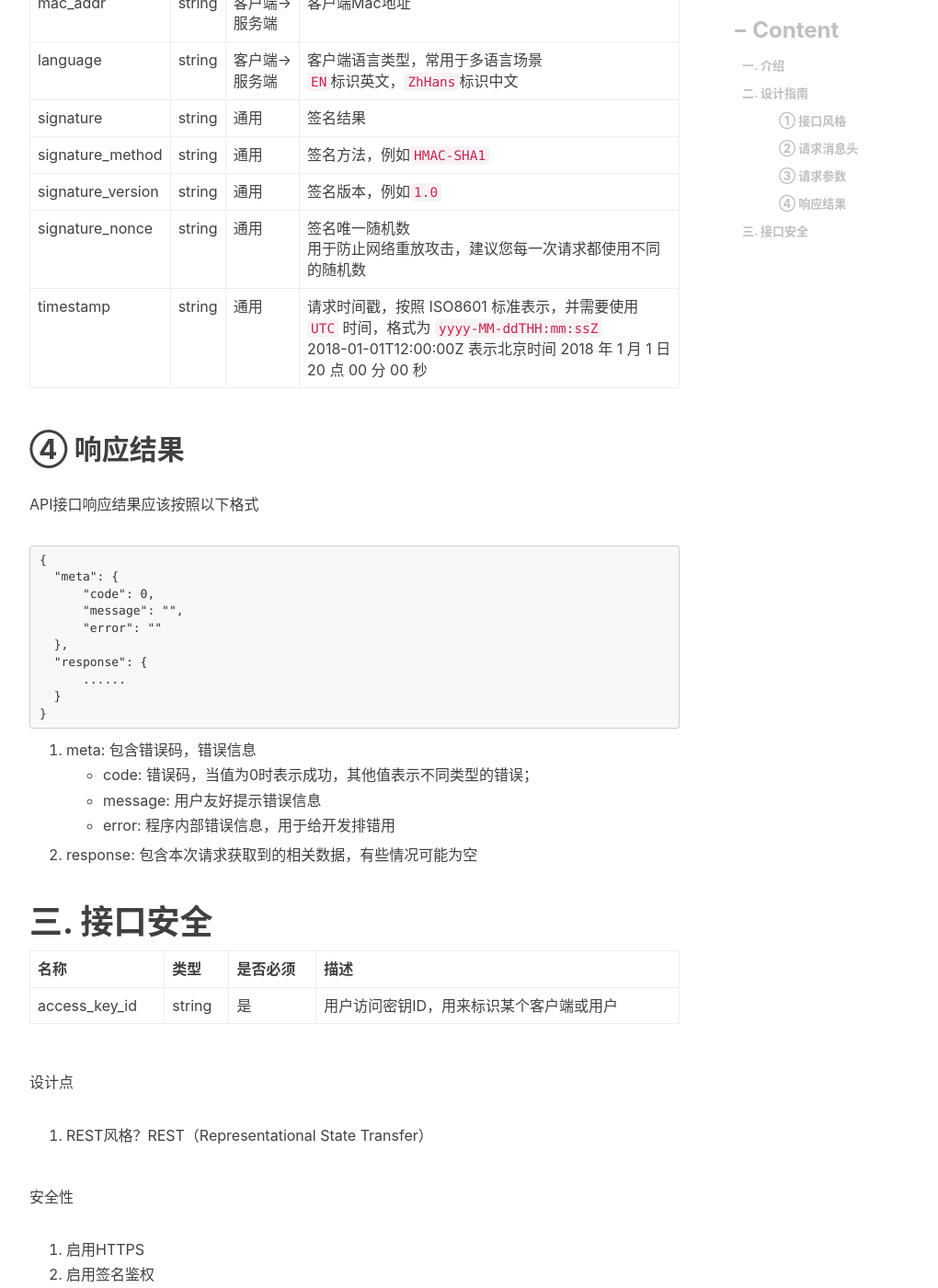
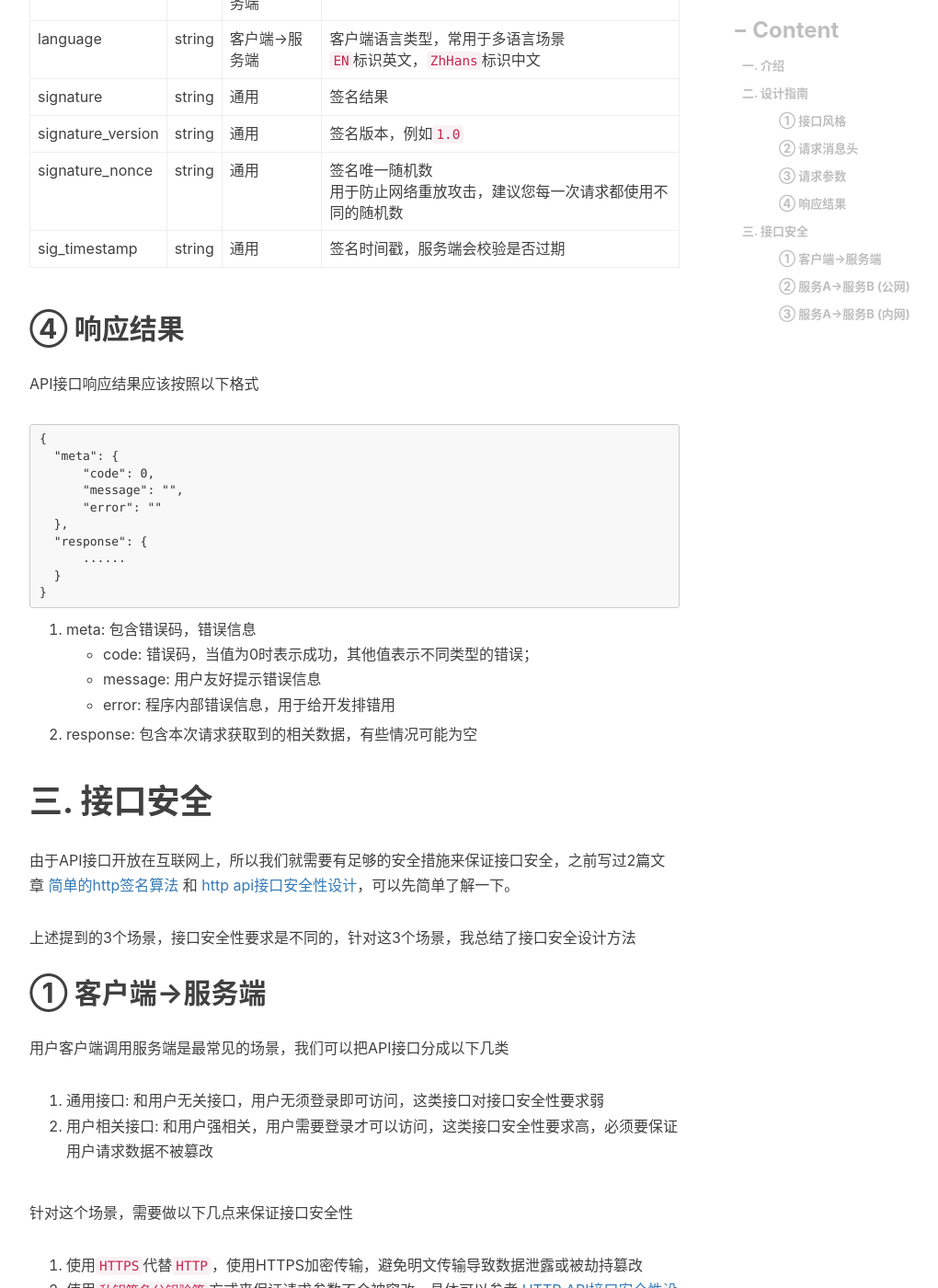
Before and after one commit to engru/chenguolin.github.io, a Jekyll site: the page built from _posts/2017-07-27-【HTTP API-3】HTTP API接口设计指南.md, in a window 1280 px wide and 1400 px high, scrolled down 2546 px. Shown: the whole window at 92% size, without its empty margins (233-1253 px from the left). Built offline with Jekyll 4.4.1, drawn with Linux system fonts in a browser that asks for light colours; nearby versions of some CDN libraries; comment, search, counter and statistics services are not loaded; some of the changed text lies outside the part shown.

Commit message:
Update 2017-07-27-【HTTP API-3】HTTP API接口设计指南.md

```diff
--- a/_posts/2017-07-27-【HTTP API-3】HTTP API接口设计指南.md
+++ b/_posts/2017-07-27-【HTTP API-3】HTTP API接口设计指南.md
@@ -11,9 +11,9 @@ tags:          #标签
 
 常用于以下3个场景
 
-1. 客户端(Android/iOS/Web)通过公网使用`HTTPS`请求服务API接口做数据交互
-2. 服务通过公网使用`HTTPS`请求另外一个服务API接口做数据交互
-3. 服务通过内网使用`HTTP`请求另外一个服务API接口做数据交互
+1. `客户端->服务端`: 客户端(Android/iOS/Web)通过公网使用`HTTPS`请求服务API接口做数据交互
+2. `服务A->服务B (公网)`: 服务通过公网使用`HTTPS`请求另外一个服务API接口做数据交互
+3. `服务A->服务B (内网)`:服务通过内网使用`HTTP`请求另外一个服务API接口做数据交互
 
 针对以上3个使用场景，结合公有云的一些使用姿势，总结出这3种场景下 HTTP/HTTPS API接口设计指南。
 
@@ -56,10 +56,9 @@ API的URI scheme 由以下几个部分组成: {URI Scheme} :// {Endpoint} / {Ver
 | mac_addr  | string | 客户端->服务端 | 客户端Mac地址 |
 | language  | string | 客户端->服务端 | 客户端语言类型，常用于多语言场景 <br> `EN`标识英文，`ZhHans`标识中文 |
 | signature  | string | 通用 | 签名结果 |
-| signature_method  | string | 通用 | 签名方法，例如`HMAC-SHA1` |
 | signature_version  | string | 通用 | 签名版本，例如`1.0` |
 | signature_nonce  | string | 通用 | 签名唯一随机数 <br> 用于防止网络重放攻击，建议您每一次请求都使用不同的随机数 |
-| timestamp  | string | 通用 | 请求时间戳，按照 ISO8601 标准表示，并需要使用 `UTC` 时间，格式为 `yyyy-MM-ddTHH:mm:ssZ` <br> 2018-01-01T12:00:00Z 表示北京时间 2018 年 1 月 1 日 20 点 00 分 00 秒 |
+| sig_timestamp  | string | 通用 | 签名时间戳，服务端会校验是否过期 |
 
 ## ④ 响应结果
 API接口响应结果应该按照以下格式
@@ -84,13 +83,24 @@ API接口响应结果应该按照以下格式
 2. response: 包含本次请求获取到的相关数据，有些情况可能为空
 
 # 三. 接口安全
+由于API接口开放在互联网上，所以我们就需要有足够的安全措施来保证接口安全，之前写过2篇文章 [简单的http签名算法](https://chenguolin.github.io/2017/07/25/HTTP-API-1-%E7%AE%80%E5%8D%95%E7%9A%84http%E7%AD%BE%E5%90%8D%E7%AE%97%E6%B3%95/) 和 [http api接口安全性设计](https://chenguolin.github.io/2017/07/26/HTTP-API-2-HTTP-API%E6%8E%A5%E5%8F%A3%E5%AE%89%E5%85%A8%E6%80%A7%E8%AE%BE%E8%AE%A1/)，可以先简单了解一下。
 
-| 名称 | 类型 | 是否必须 | 描述 |
-|:--|:--|:--|:--
-| access_key_id  | string | 是 | 用户访问密钥ID，用来标识某个客户端或用户 |
+上述提到的3个场景，接口安全性要求是不同的，针对这3个场景，我总结了接口安全设计方法
 
-设计点
-1. REST风格？REST（Representational State Transfer）
+## ① 客户端->服务端
+用户客户端调用服务端是最常见的场景，我们可以把API接口分成以下几类
+
+1. 通用接口: 和用户无关接口，用户无须登录即可访问，这类接口对接口安全性要求弱
+2. 用户相关接口: 和用户强相关，用户需要登录才可以访问，这类接口安全性要求高，必须要保证用户请求数据不被篡改
+
+针对这个场景，需要做以下几点来保证接口安全性
+
+1. 使用`HTTPS`代替`HTTP`，使用HTTPS加密传输，避免明文传输导致数据泄露或被劫持篡改
+2. 使用`私钥签名公钥验签`方式来保证请求参数不会被窜改，具体可以参考 [HTTP API接口安全性设计 - 私钥签名公钥验签](https://chenguolin.github.io/2017/07/26/HTTP-API-2-HTTP-API%E6%8E%A5%E5%8F%A3%E5%AE%89%E5%85%A8%E6%80%A7%E8%AE%BE%E8%AE%A1/#%E4%B8%89-%E7%A7%81%E9%92%A5%E7%AD%BE%E5%90%8D%E5%85%AC%E9%92%A5%E9%AA%8C%E7%AD%BE)
+
+## ② 服务A->服务B (公网)
+
+## ③ 服务A->服务B (内网)
 
 安全性
 1. 启用HTTPS
```
